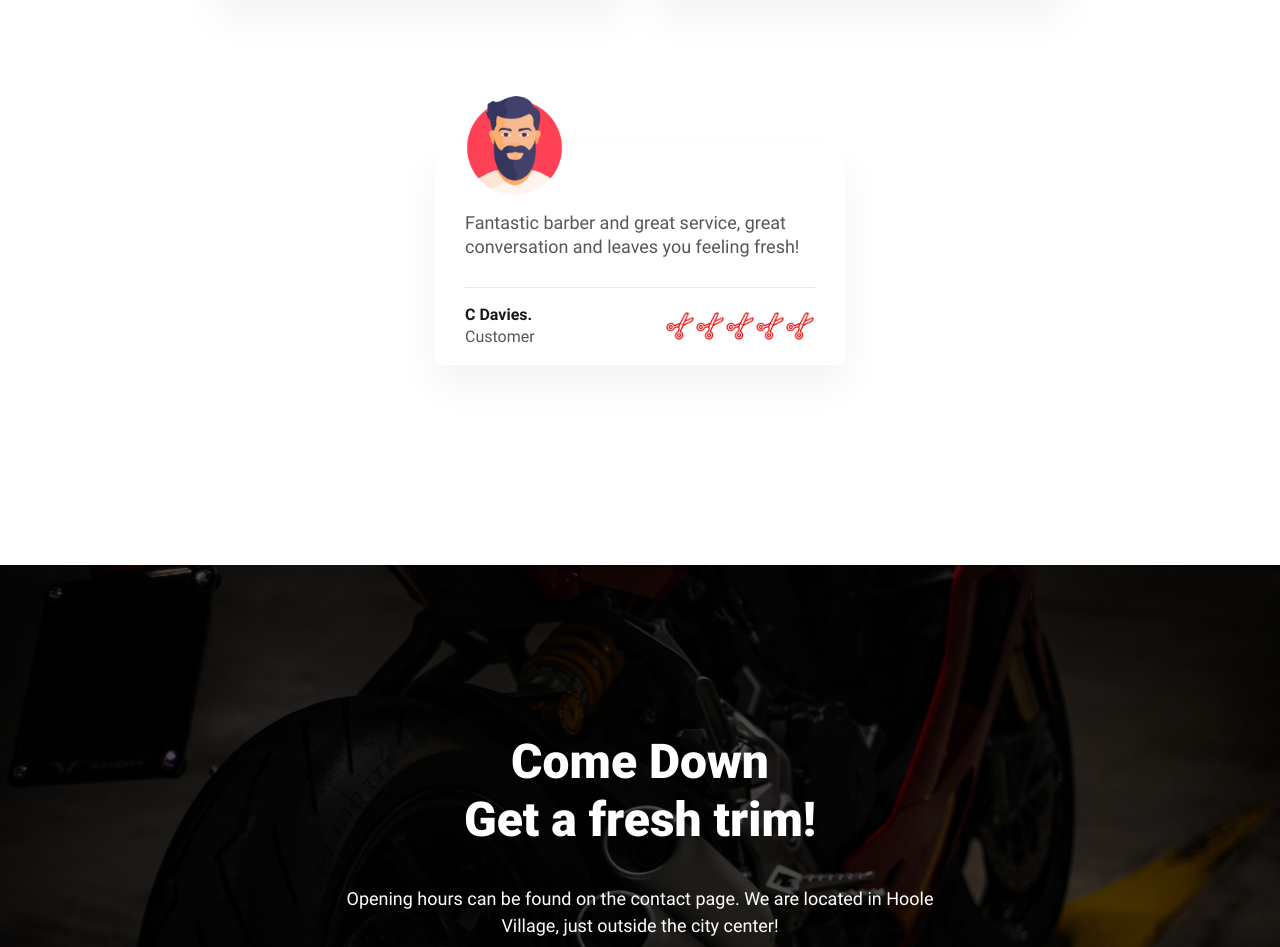
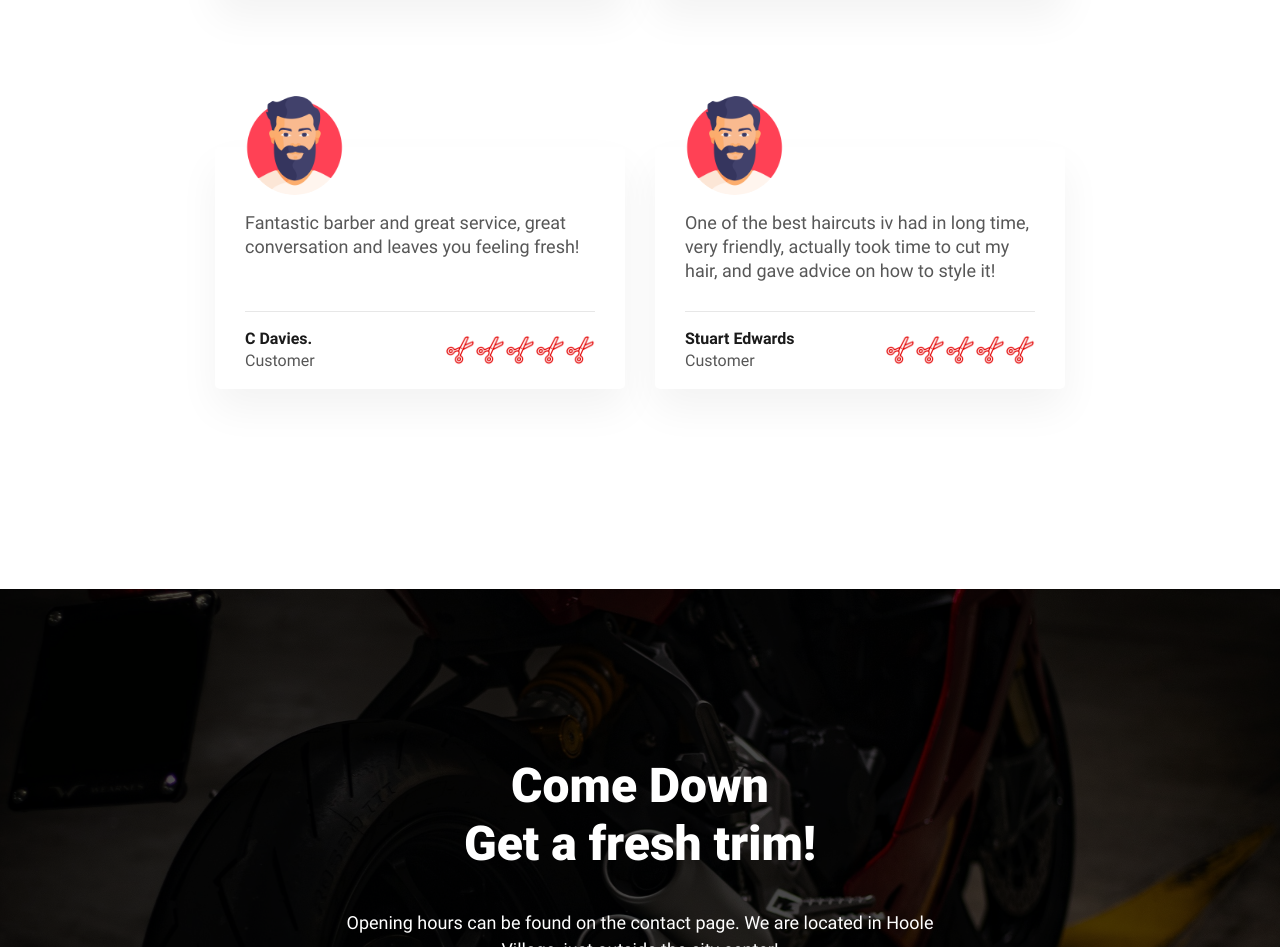
Before and after one commit to VenexCon/PRIME-Barber, a plain HTML site: page reviews.html in a window 1280 px wide. Shown: the part 1169-2116 px from the top of the page. Drawn offline with Linux system fonts and the light colour scheme.

Commit message:
Update reviews.html

```diff
--- a/reviews.html
+++ b/reviews.html
@@ -208,6 +208,24 @@
                          </picture>
                      </div>
                 </div>
+                <div class="review">
+                    <picture>
+                        <img class="profile" loading="lazy" decoding="async" src="./images/man.png" alt="" width="99" height="99">
+                     </picture>
+                     <p>
+                        One of the best haircuts iv had in long time, very friendly, actually took time to cut my hair, and gave advice on how to style it!
+                     </p>
+                     <div class="star-group">
+                        <span class="name">Stuart Edwards<span class="desc">Customer</span></span>
+                         <picture>
+                            <img aria-hidden="true" loading="lazy" decoding="async" src="./images/scissors.png" alt="scissors score" width="91" height="15">
+                            <img aria-hidden="true" loading="lazy" decoding="async" src="./images/scissors.png" alt="scissors score" width="91" height="15">
+                            <img aria-hidden="true" loading="lazy" decoding="async" src="./images/scissors.png" alt="scissors score" width="91" height="15">
+                            <img aria-hidden="true" loading="lazy" decoding="async" src="./images/scissors.png" alt="scissors score" width="91" height="15">
+                            <img aria-hidden="true" loading="lazy" decoding="async" src="./images/scissors.png" alt="scissors score" width="91" height="15">
+                         </picture>
+                     </div>
+                </div>
 
             </div>
         </section>
```
